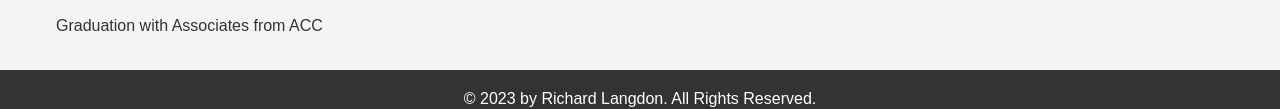
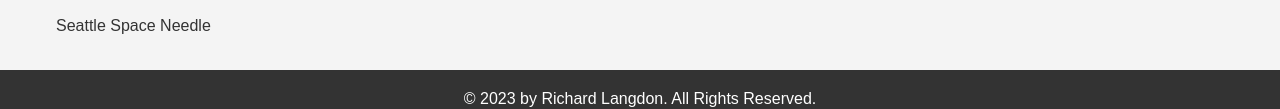
Before and after one commit to RLangdonCSU/WebDevelopment, a plain HTML site: page Portfolio/Main.html in a window 1280 px wide. Shown: the part 906-1015 px from the top of the page. Drawn offline with Linux system fonts and the light colour scheme; files that its build step writes are made by us from their sources; a script that the page names is missing.

Commit message:
Update Main.html

```diff
--- a/Portfolio/Main.html
+++ b/Portfolio/Main.html
@@ -39,7 +39,7 @@
         <h2>CyberSecRich</h2>
         <figure>
             <img src="Images/spaceneedle_Custom.jpg" alt="Space Needle">
-            <figcaption>Graduation with Associates from ACC</figcaption>
+            <figcaption>Seattle Space Needle</figcaption>
         </figure>
     </section>
 </main>
```
